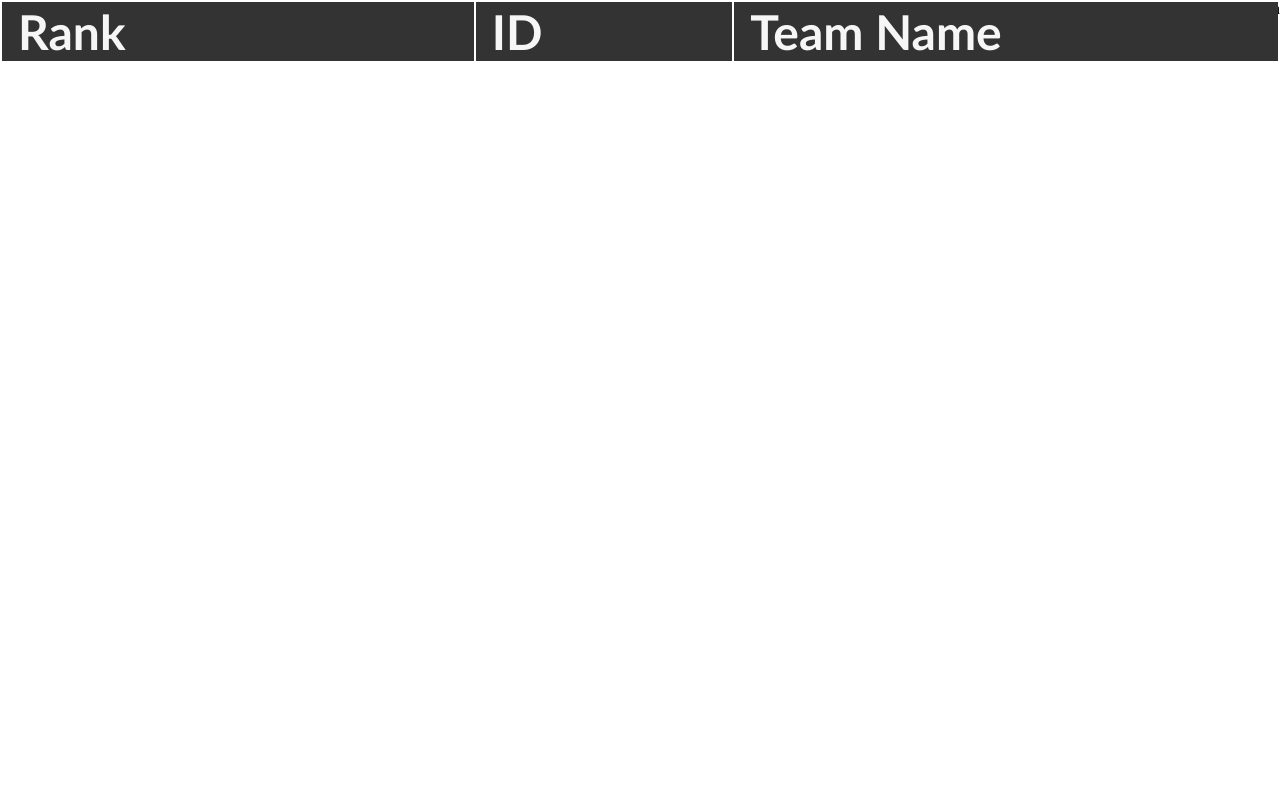
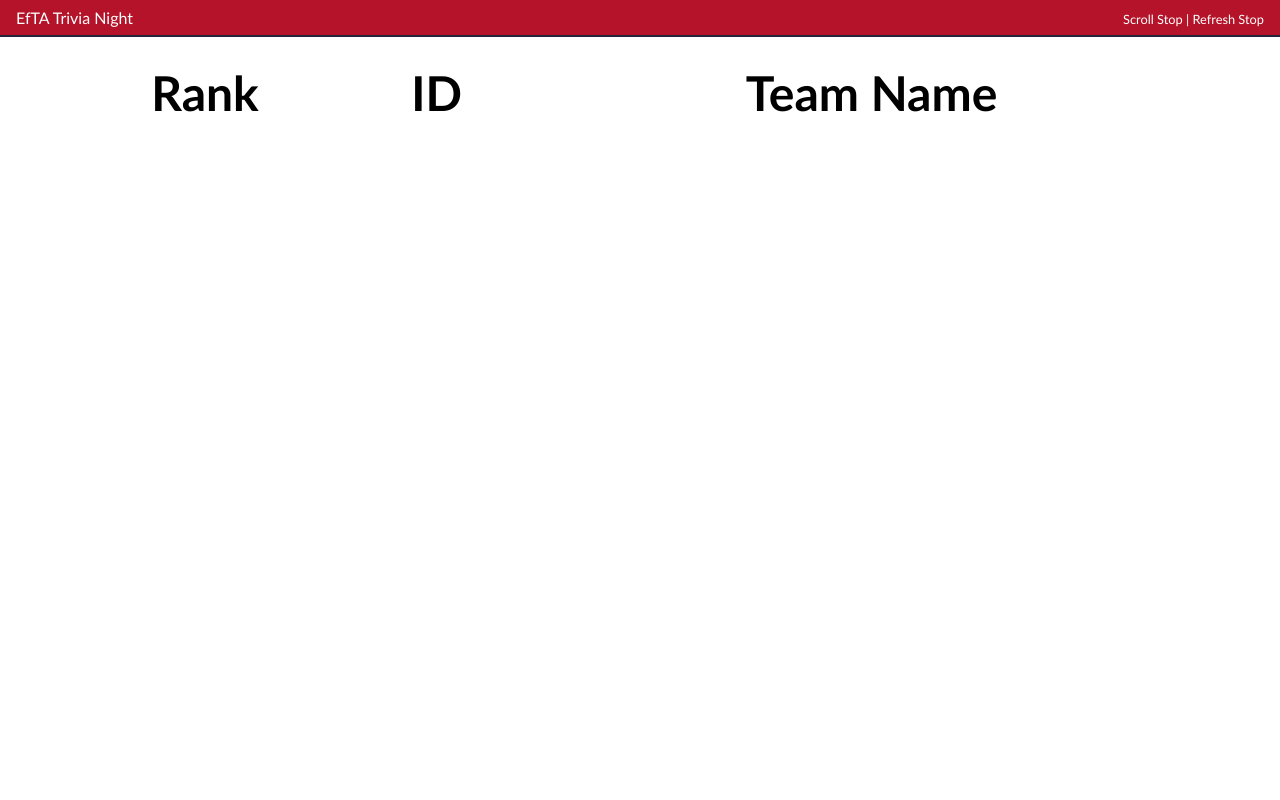
Before and after one commit to Xevion/trivia, a Flask app: page / in a window 1280 px wide. Run offline with Flask 2, Linux system fonts and the light colour scheme; lists and menus that the app fills with data are empty; parts of the project's set-up code (start-up, migrations or seed data) failed here and were passed over.

Commit message:
update client to duplicate original project layout, basic button toggle figured out

```diff
--- /dev/null
+++ b/trivia/static/script.js
@@ -0,0 +1,62 @@
+// Client Constants
+const SCROLL_INTERVAL = 1500;
+const AUTOREFRESH_INTERVAL = 3000;
+
+// Client Variables
+let AUTOSCROLL = false;
+let AUTOREFRESH = false;
+
+// Client Timeouts
+let SCROLL_TIMEOUT;
+let REFRESH_TIMEOUT;
+
+// Scroll table once.
+function ScrollOnce(autoscroll) {
+    // If autoscroll has been disabled in between timer, this if statement will prevent it from executing.
+    if (AUTOSCROLL)
+        $(".team-row:first").appendTo("tbody")
+
+    // Restart autoscroll as needed.
+    if (autoscroll && AUTOSCROLL) {
+        setTimeout(function () {
+            ScrollOnce(true)
+        }, SCROLL_INTERVAL)
+    }
+}
+
+function ToggleAutoscroll() {
+    AUTOSCROLL = !AUTOSCROLL;
+
+    if (AUTOSCROLL) {
+        $(".js-scroll-row-start").hide();
+        $(".js-scroll-row-stop").show();
+    } else {
+        $(".js-scroll-row-start").show();
+        $(".js-scroll-row-stop").hide();
+    }
+}
+
+function ToggleAutorefresh() {
+    AUTOREFRESH = !AUTOREFRESH;
+
+    if (AUTOREFRESH) {
+        $(".js-refresh-start").hide();
+        $(".js-refresh-stop").show();
+    } else {
+        $(".js-refresh-start").show();
+        $(".js-refresh-stop").hide();
+    }
+}
+
+// Client Initialization
+$().ready(function () {
+    // Setup all click functions
+    $(".js-scroll-row-start").on("click", ToggleAutoscroll);
+    $(".js-scroll-row-stop").on("click", ToggleAutoscroll);
+
+    $(".js-refresh-start").on("click", ToggleAutorefresh);
+    $(".js-refresh-stop").on("click", ToggleAutorefresh).addClass("pointer");
+
+    ToggleAutoscroll()
+    ToggleAutorefresh()
+})
--- a/trivia/static/style.css
+++ b/trivia/static/style.css
@@ -1,58 +1,60 @@
-table {
-    height: 100%;
-    width: 100%;
-    position: absolute;
-    top: 0;
-    bottom: 0;
-    left: 0;
-    right: 0;
+html { overflow-y: scroll; }
+body { font-family: Calibri, Arial, sans-serif; margin: 0; padding: 0; position: relative; }
+* { box-sizing: border-box; }
+
+.controls { float: right; font-size: 80%; padding-top: 0.25em; }
+.score-total { border-right: 1px dashed #333; font-weight: bold; }
+.score-team-name { position: relative; }
+.score-team-name span { left: 0; overflow: hidden; position: absolute; top: 0.25em; text-overflow: ellipsis; white-space: nowrap; width: 100%; }
+.score-team-name:before { content: "&nbsp;"; visibility: hidden; }
+
+/* Projector View */
+.ui-content { font-size: 300%; padding: 0.25em 0; }
+tr[data-row-index="0"] td { border-top: 0.25em solid #000; }
+
+.ui-header { background-color: #b51329; border-bottom: 2px solid #27233a; color: #fff; padding: 0.5em 1em; }
+.ui-content { padding: 0.5em 1em; }
+.ui-footer { }
+
+.center { text-align: center; }
+.pointer { cursor: pointer; }
+.right { text-align: right; }
+.small-no-wrap { white-space: nowrap; width: 1%; }
+
+.callout { border: 1px solid transparent; margin-bottom: 0.5em; padding: 0.5em; }
+.callout { background-color: #d9edf7; border-color: #bce8f1; color: #333; }
+.callout-danger { background-color: #fcc; border-color: #e55; }
+.callout-warning { background-color: #ffa; border-color: #e9e925; }
+.callout-success { background-color: #dfd; border-color: #5e5; }
+.callout-critical { background-color: #e68fe6; border-color: #cc2ecc; }
+
+.table { margin-bottom: 0.5em; width: 100%; }
+.table td { border-top: 1px solid #ddd; padding: 0.25em 0.5em; vertical-align: middle; }
+.table thead td, .thead td { border-bottom: 2px solid #ddd; font-weight: bold; vertical-align: bottom; }
+.table-striped { }
+.table-striped > tbody > tr:nth-child(odd) { background-color: #f0f0f0; }
+.table-striped > tbody > tr.has-warning:nth-child(odd) { background-color: #faf2cc; border-color: #f8e5be; }
+.table-hover > tbody > tr:hover { background-color: #e0e0e0; } /* hover needs to come after striped so that striped rows have hover */
+.table-hover > tbody > tr.has-warning:hover, .table-hover > tbody > tr.has-warning-hover:hover { background-color: #f8edb5; border-color: #f6e79d; }
+
+.ui-header {
+    background-color: #b51329;
+    border-bottom: 2px solid #27233a;
+    color: #fff;
+    padding: 0.5em 1em;
 }
 
-body {
-    margin: 0;
+.controls {
+    float: right;
+    font-size: 80%;
+    padding-top: 0.25em;
 }
 
-th, td {
-    font-family: Calibri, serif;
-    font-size: large;
-    font-weight: bold;
-    /*padding: 5px;*/
-    text-align: left;
+.ui-content {
+    padding: 0.5em 1em;
 }
 
-thead {
-    background-color: #333;
-    color: #f6f6f6;
+.small-no-wrap {
+    white-space: nowrap;
+    width: 1%;
 }
-
-tbody tr:nth-child(even) {
-    background-color: #DDD;
-}
-
-th {
-    padding-left: 1rem;
-}
-
-th, td {
-    font-size: 300%;
-    padding-left: 1rem;
-    width: 1rem;
-}
-
-.team-silent {
-    font-style: italic;
-    color: #676767;
-}
-
-th, td > div {
-    height: 10%;
-    overflow: hidden;
-}
-
-th, td {
-    height: 20px;
-}
-
-.topnav {
-    overflow: hidden;
-}
--- a/trivia/templates/index.html
+++ b/trivia/templates/index.html
@@ -3,7 +3,7 @@
     <head>
         <link rel="stylesheet" type="text/css" href="../static/style.css"/>
         <meta charset="UTF-8">
-    <title>Index</title>
+        <title>EfTA Trivia Night Scores</title>
         <link rel="stylesheet" href="{{ url_for('static', filename='style.css') }}">
         <script src="https://code.jquery.com/jquery-3.5.1.min.js"
                 integrity="sha256-9/aliU8dGd2tb6OSsuzixeV4y/faTqgFtohetphbbj0=" crossorigin="anonymous"></script>
@@ -11,12 +11,23 @@
   url_for('static', filename='jquery.js') }}">\x3C/script>')</script>
     </head>
     <body>
-    <div class="topnav" style="height: 1.5rem; float: right">
-        <a class="toggle-autoscroll">Disable Autoscroll</a>
-        <a class="toggle-autorefresh">Enable Autorefresh</a>
-    </div>
-    <div>
-        <table>
+        <header class="ui-header">
+            <span class="ui-header-title">
+                EfTA Trivia Night
+            </span>
+            <span class="controls pointer">
+              <span class="js-scroll-row">Scroll</span>
+              <span class="js-scroll-row-start">Start</span>
+              <span class="js-scroll-row-stop">Stop</span>
+              |
+              <span class="js-refresh">Refresh</span>
+              <span class="js-refresh-start">Start</span>
+              <span class="js-refresh-stop">Stop</span>
+              <span class="js-refresh-count"></span>
+            </span>
+        </header>
+        <div class="ui-content">
+            <table class="table table-hover table-striped">
                 <thead>
                     <tr>
                         <th>Rank</th>
@@ -27,15 +38,15 @@
                         {% endfor %}
                     </tr>
                 </thead>
-            <tbody>
+                <tbody class="js-standings">
                     {% for team in teams %}
-                <tr class="team-row">
-                    <td>{{ range(1, teams | length) | random }}</td>
+                        <tr class="ui-row" data-row-index="{{ team.id }}">
+                            <td>?</td>
                             <td>{{ team.id }}</td>
                             {% if team.name | length > 0 %}
                                 <td>{{ team.name }}</td>
                             {% else %}
-                        <td class="team-silent">Team {{ team.id }}</td>
+                                <td class="ui-silent-row">Team {{ team.id }}</td>
                             {% endif %}
                             {% for score in team.scores %}
                                 <td>{{ score }}</td>
@@ -45,20 +56,7 @@
                 </tbody>
             </table>
         </div>
+        <footer class="ui-footer"></footer>
     </body>
-<script>
-    SCROLL_INTERVAL = 1500;
-
-    function ScrollOnce(autoscroll) {
-        $(".team-row:first").appendTo("tbody")
-
-        if (autoscroll) {
-            setTimeout(function () {
-                ScrollOnce(true)
-            }, SCROLL_INTERVAL)
-        }
-    }
-
-    ScrollOnce(true);
-</script>
+    <script src="{{ url_for('static', filename='script.js') }}"></script>
 </html>
```
Lines whose indentation alone changed are shown as unchanged.
